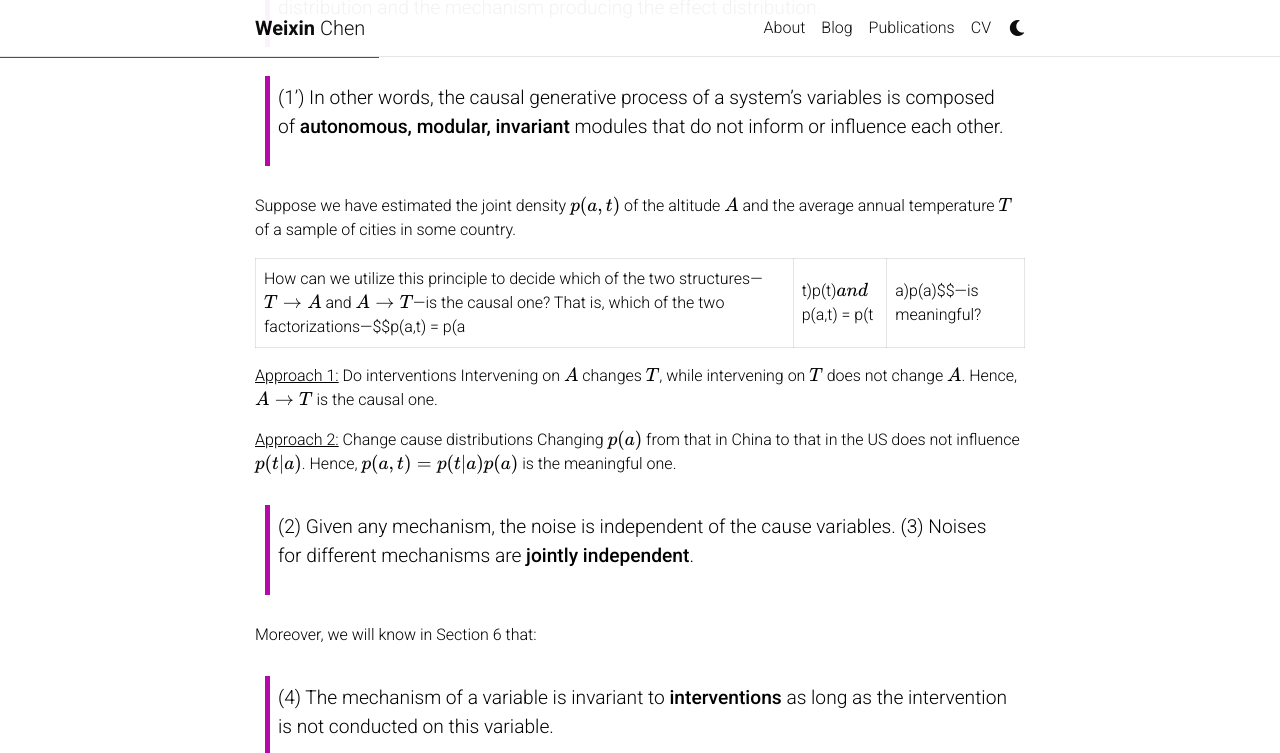
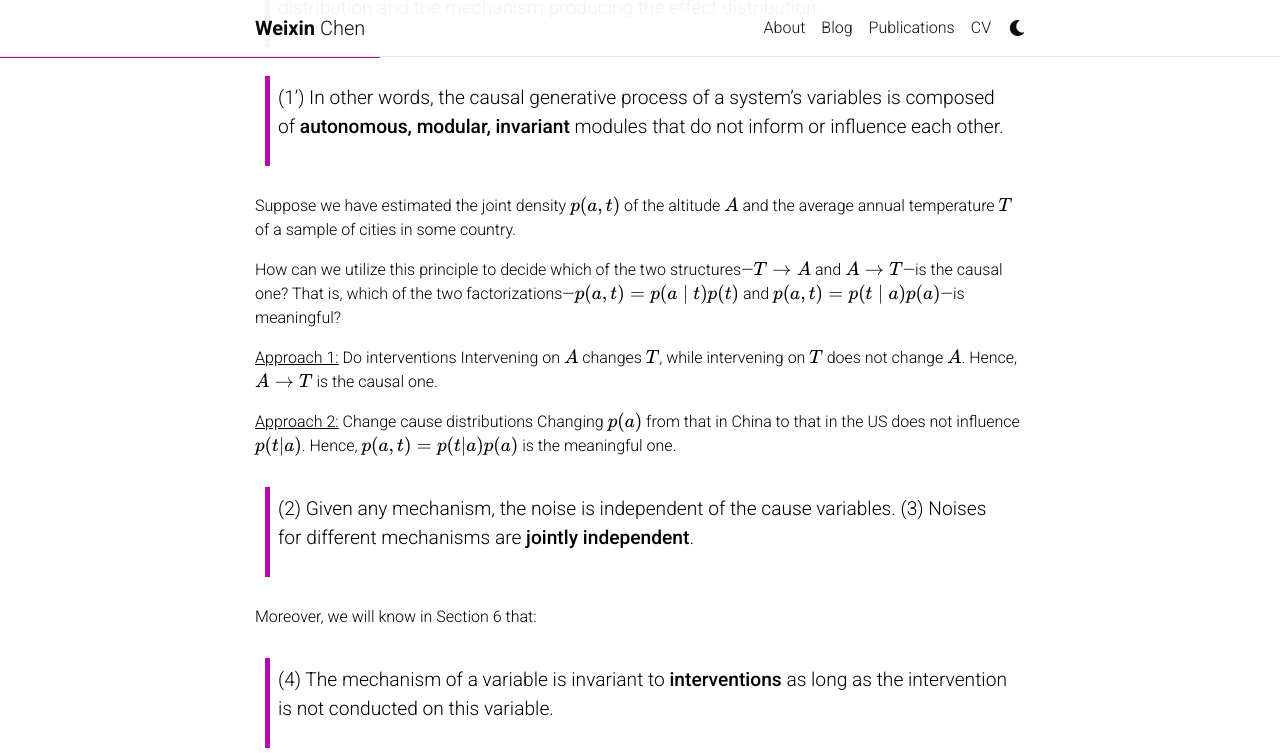
Before and after one commit to chenweixin107/chenweixin107.github.io, a Jekyll site: the page built from _posts/2025-09-05-causal-inference-notes.md, in a window 1280 px wide and 900 px high, scrolled down 3467 px, cut to the strip 0-753 px from the top of the window. Built offline with Jekyll 4.4.1, drawn with Linux system fonts in a browser that asks for light colours; comment, search, counter and statistics services are not loaded; a style sheet for code colours, icons or effects is not loaded; some of the changed text lies outside the part shown.

Commit message:
Update 2025-09-05-causal-inference-notes.md

```diff
--- a/_posts/2025-09-05-causal-inference-notes.md
+++ b/_posts/2025-09-05-causal-inference-notes.md
@@ -79,7 +79,7 @@ This is because the causal model can not only be used to infer joint distributio
 
 Suppose we have estimated the joint density $$p(a,t)$$ of the altitude $$A$$ and the average annual temperature $$T$$ of a sample of cities in some country.
 
-How can we utilize this principle to decide which of the two structures—$$T \to A$$ and $$A \to T$$—is the causal one? That is, which of the two factorizations—$$p(a,t) = p(a|t)p(t)$$ and $$p(a,t) = p(t|a)p(a)$$—is meaningful?
+How can we utilize this principle to decide which of the two structures—$$T \to A$$ and $$A \to T$$—is the causal one? That is, which of the two factorizations—$$p(a,t) = p(a\mid t)p(t)$$ and $$p(a,t) = p(t\mid a)p(a)$$—is meaningful?
 
 <u>Approach 1:</u> Do interventions
 Intervening on $$A$$ changes $$T$$, while intervening on $$T$$ does not change $$A$$. Hence, $$A \to T$$ is the causal one.
```
Also changed, not shown: other parts of _posts/2025-09-05-causal-inference-notes.md (+1 -1 lines).
